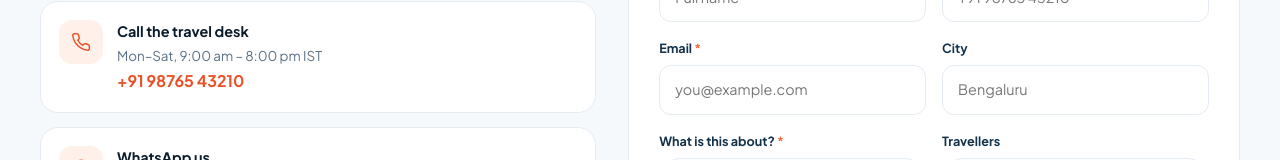
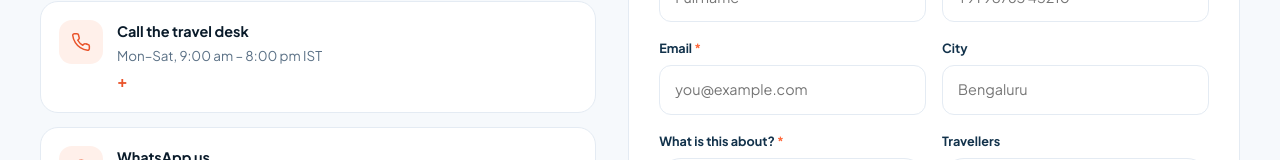
Before and after one commit to samadrehman/Wanderluxe, a plain HTML site: page contact.html in a window 1280 px wide. Shown: the part 730-890 px from the top of the page. Drawn offline with Linux system fonts and the light colour scheme; a web font is replaced by a local one.

Commit message:
Update contact.html

```diff
--- a/contact.html
+++ b/contact.html
@@ -37,7 +37,7 @@
               <div>
                 <b>Call the travel desk</b>
                 <p>Mon–Sat, 9:00 am – 8:00 pm IST</p>
-                <a href="tel:+919876543210">+91 98765 43210</a>
+                <a href="tel:+">+</a>
               </div>
             </div>
             <div class="contact-item">
```
